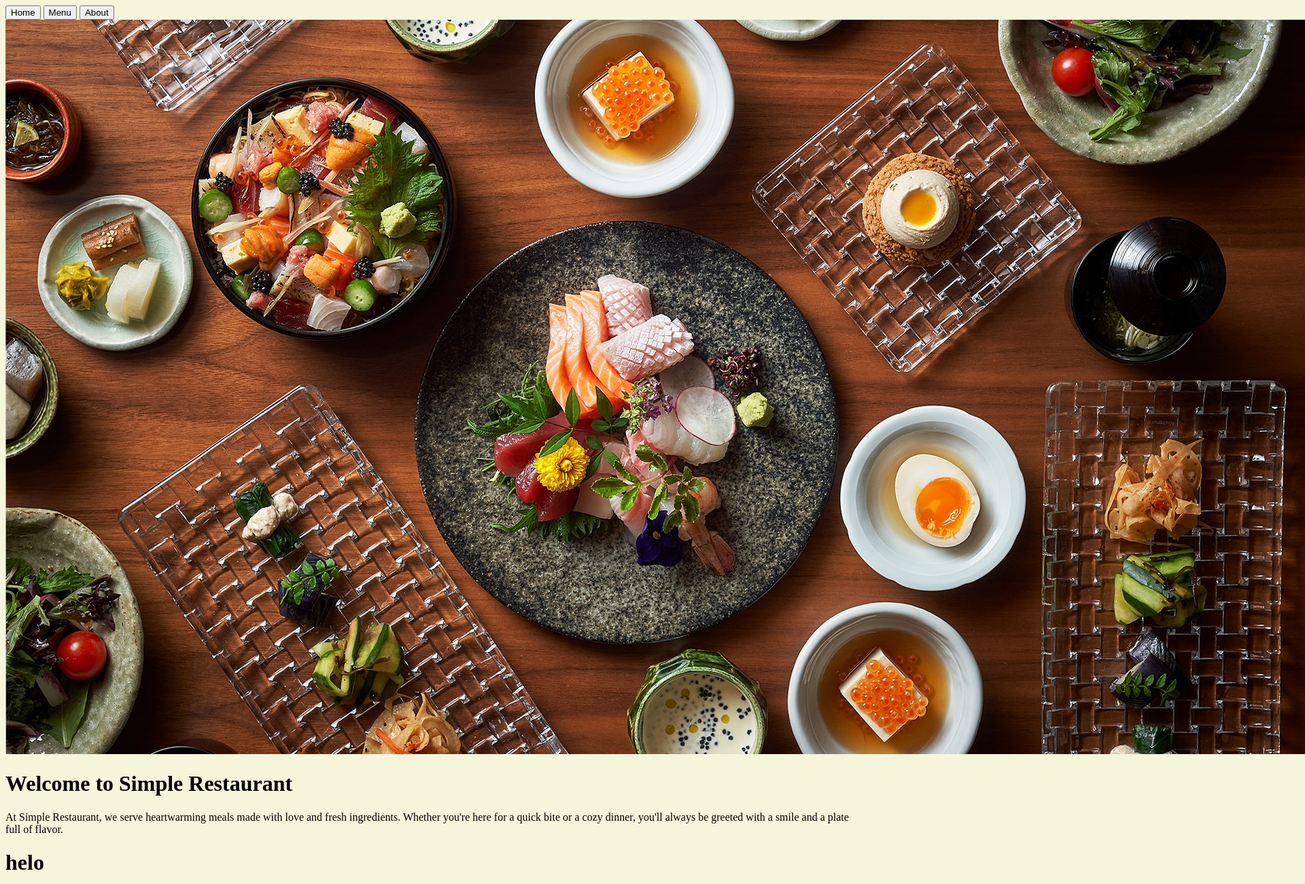
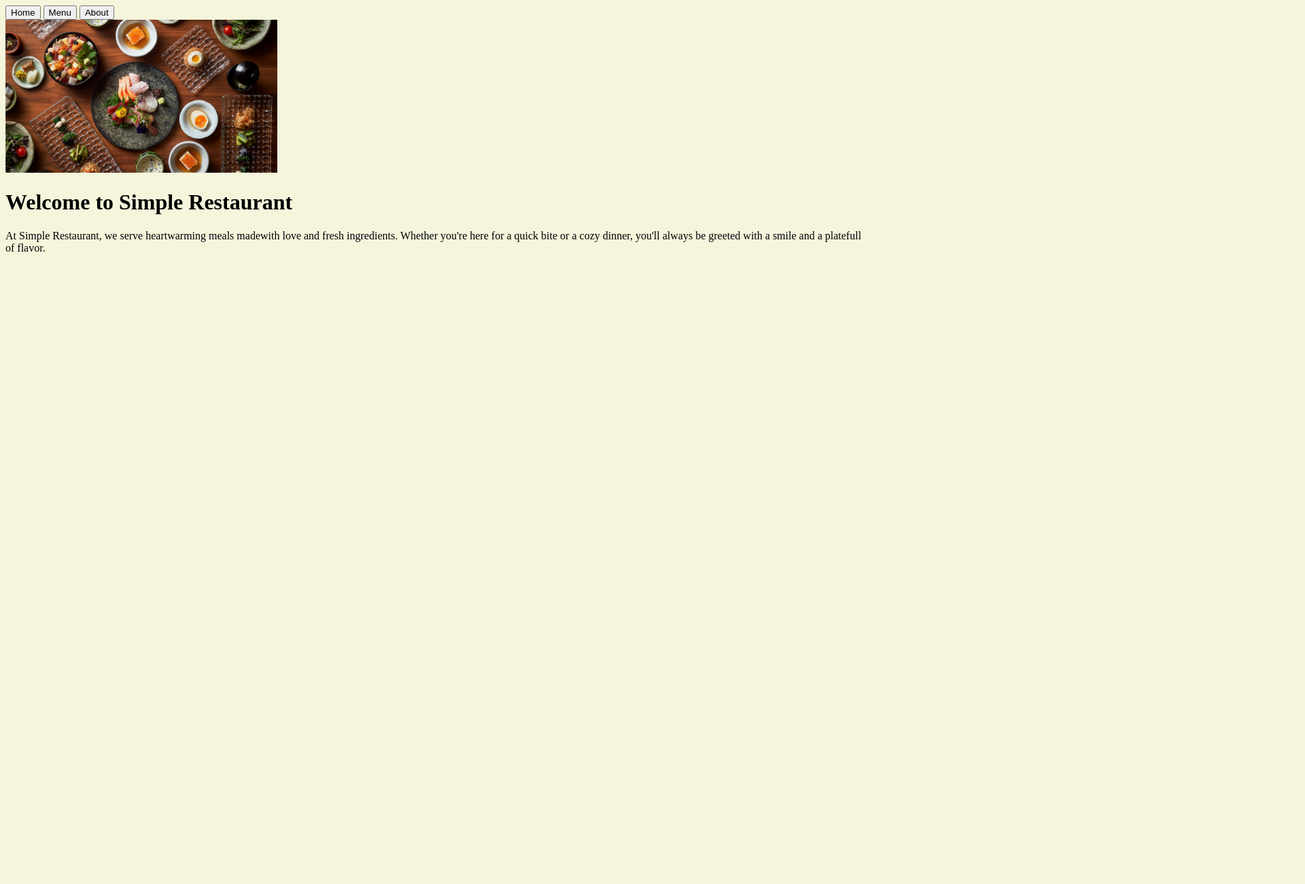
Before and after one commit to fromscode/restaurant-page, a website built with webpack: page src/index.html in a window 1280 px wide. Shown: the whole page at 68% size, 1920 px wide, since content can reach past the window. After the commit the page ends 800 px from the top, so only its background shows below. Built offline with nearby package versions, Linux system fonts and the light colour scheme.

Commit message:
Load content dynamically

```diff
--- a/src/index.html
+++ b/src/index.html
@@ -16,17 +16,8 @@
         </nav>
     </header>
     <div id="content">
-        <img src="assets/restaurant.jpg" alt="Restaurant Image">
 
-        <h1>Welcome to Simple Restaurant</h1>
-
-        <p>
-            At Simple Restaurant, we serve heartwarming meals made with love and fresh ingredients.
-            Whether you're here for a quick bite or a cozy dinner, you'll always be greeted with a smile and a plate
-            full of flavor.
-        </p>
     </div>
-    <h1>helo</h1>
 </body>
 
 </html>
--- a/src/main.js
+++ b/src/main.js
@@ -1,4 +1,6 @@
 import './styles.css';
 import picture from './assets/restaurant.jpg';
+import { loadPage } from './pageLoad.js';
 
 console.log('hrllow');
+loadPage();
--- /dev/null
+++ b/src/pageLoad.js
@@ -0,0 +1,24 @@
+import restaurantPicture from './assets/restaurant.jpg';
+
+const loadPage = function () {
+    const contentDiv = document.querySelector("#content");
+
+    const img = document.createElement("img");
+    img.src = restaurantPicture;
+    img.alt = "Restaurant image";
+    contentDiv.append(img);
+
+    const h1 = document.createElement("h1");
+    h1.textContent = "Welcome to Simple Restaurant";
+    contentDiv.append(h1);
+
+    const p = document.createElement("p");
+    p.textContent = "At Simple Restaurant, we serve heartwarming meals made" +
+        "with love and fresh ingredients. Whether you're here for a quick bite or a " +
+        "cozy dinner, you'll always be greeted with a smile and a plate" +
+        "full of flavor."
+
+    contentDiv.append(p);
+}
+
+export {loadPage};
--- a/src/styles.css
+++ b/src/styles.css
@@ -1,3 +1,8 @@
 body {
     background-color: beige;
 }
+
+img {
+    height: auto;
+    width: 400px;
+}
```
